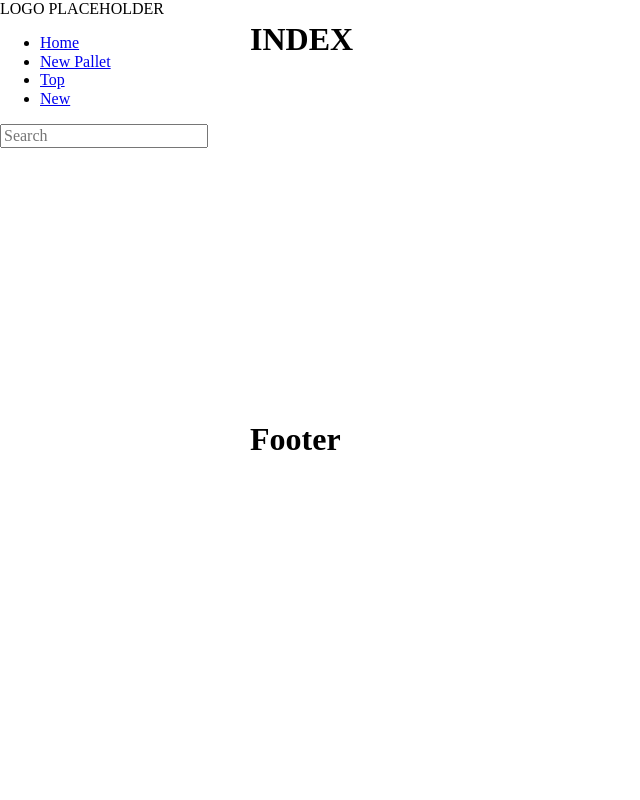
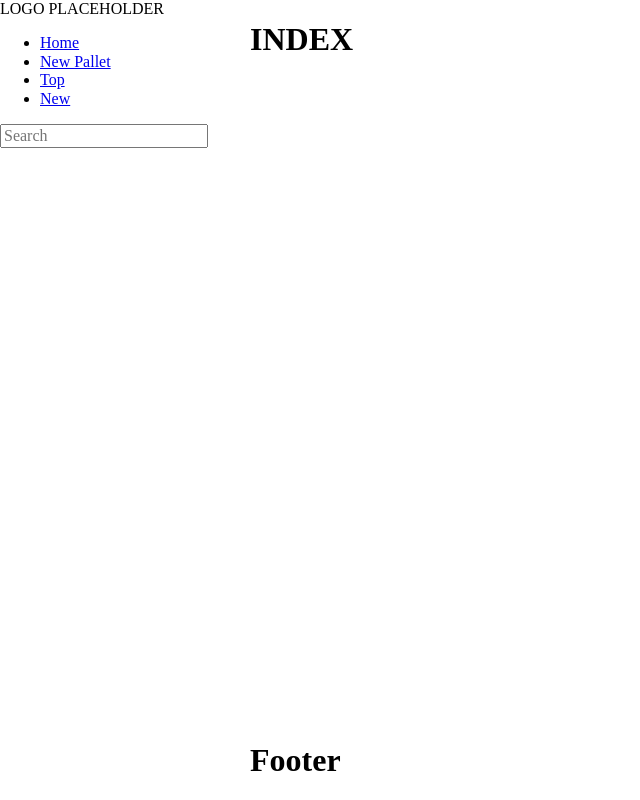
Before and after one commit to theo0165/colors, a PHP site: page / in a window 1280 px wide. Shown: the whole page, without its empty margins (0-640 px from the left). Run offline with PHP 8.4, Linux system fonts and the light colour scheme; style sheets or scripts are compiled from the project's sources.

Commit message:
Fixed better grid layout for footer

```diff
--- a/public/style/css/index.css
+++ b/public/style/css/index.css
@@ -7,5 +7,5 @@ body {
   height: 100vh;
   display: grid;
   grid-template-columns: 250px 1fr;
-  grid-template-rows: 1fr 1fr;
+  grid-template-rows: 1fr;
 }
--- a/public/style/scss/index.scss
+++ b/public/style/scss/index.scss
@@ -7,5 +7,5 @@ body {
   height: 100vh;
   display: grid;
   grid-template-columns: 250px 1fr;
-  grid-template-rows: 1fr 1fr;
+  grid-template-rows: 1fr;
 }
```
